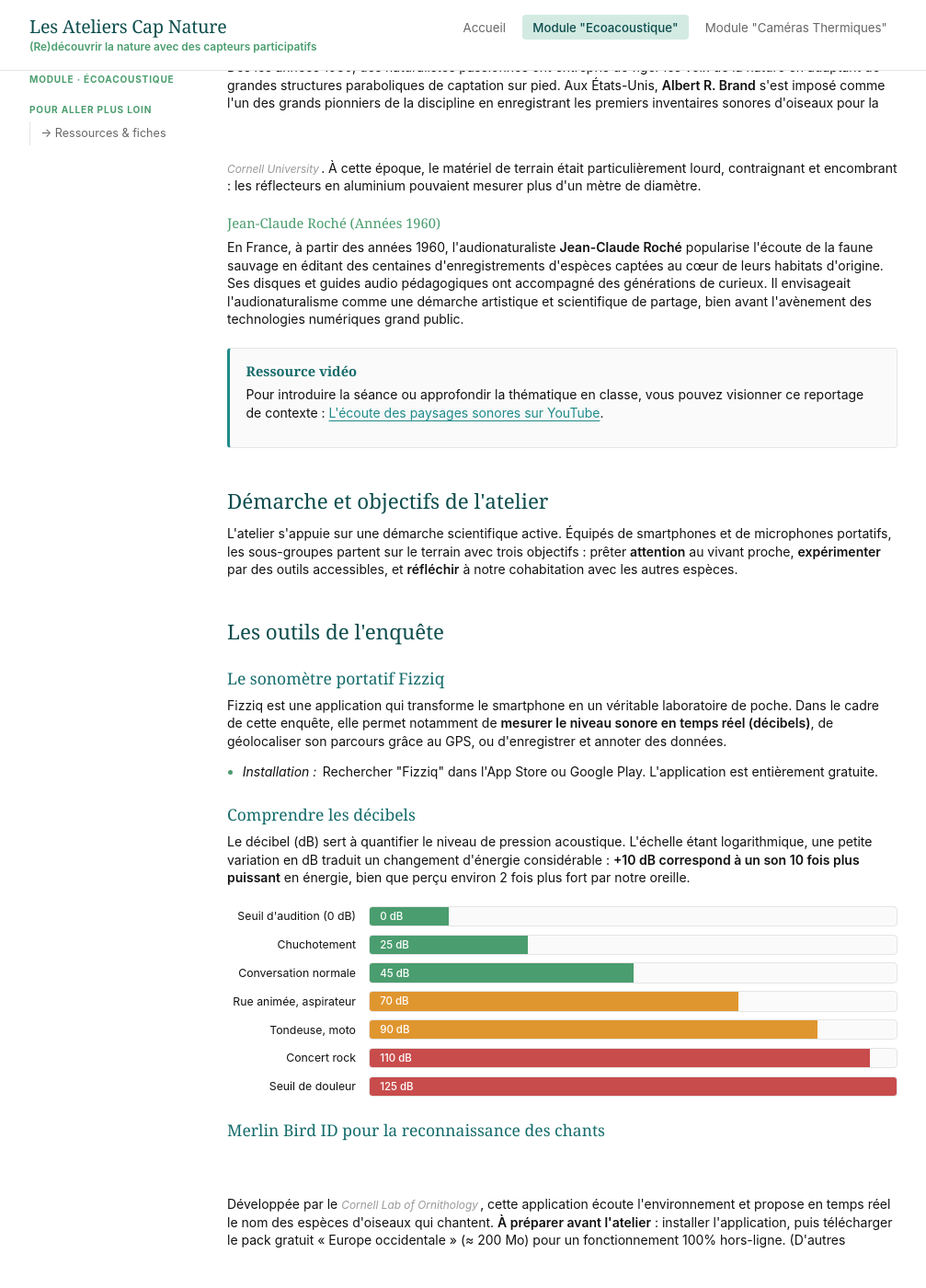
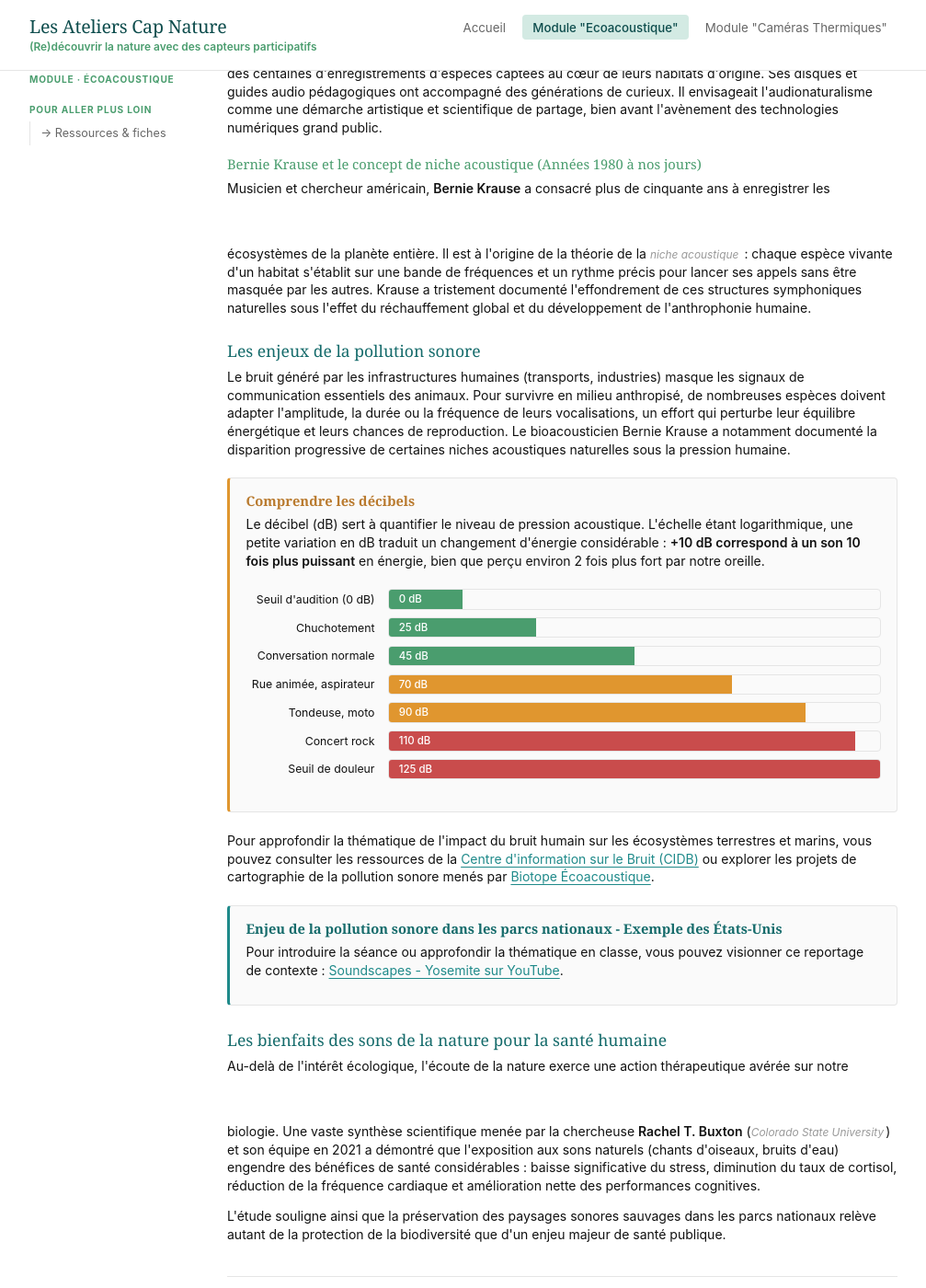
Before and after one commit to marieleapouliquen/wiki-cap-nature, a Jekyll site: the page built from _pages/module-oiseaux/index.md, in a window 1280 px wide and 1400 px high, scrolled down 1198 px. Shown: the whole window at 92% size, without its empty margins (136-1143 px from the left). Built offline with Jekyll 4.4.1, drawn with Linux system fonts in a browser that asks for light colours; some of the changed text lies outside the part shown.

Commit message:
Update index.md

```diff
--- a/_pages/module-oiseaux/index.md
+++ b/_pages/module-oiseaux/index.md
@@ -45,13 +45,14 @@ soundscape:
 
 <main class="content">
 
-  <p class="page-lead"> Ce module d'écoacoustique invite les participant·es à mener une enquête sensible et instrumentée sur le paysage sonore et les oiseaux présents dans l'environnement. </p>
+  <p class="page-lead">
+    Ce module d'écoacoustique invite les participant·es à mener une enquête sensible et instrumentée sur le paysage sonore et les oiseaux présents dans l'environnement.
+  </p>
 
   <h2>Quelques concepts</h2>
 
   <h3>Qu'est-ce qu'un paysage sonore ?</h3>
-
-  <p>Le paysage sonore (<em>soundscape</em>) est l'ensemble des sons présents dans un lieu à un moment donné. Comme un paysage visuel composé de couleurs et de formes, il rassemble des sons de différentes natures. Les écoacousticiens classent ces sons en <strong>trois grandes catégories</strong>: </p>
+  <p>Le paysage sonore (<em>soundscape</em>) est l'ensemble des sons présents dans un lieu à un moment donné. Comme un paysage visuel composé de couleurs et de formes, il rassemble des sons de différentes natures. Les écoacousticiens classent ces signaux en <strong>trois grandes catégories</strong> :</p>
 
   <div class="concept-grid">
     <div class="concept-card">
@@ -71,68 +72,107 @@ soundscape:
   <h3>Pourquoi étudier les paysages sonores en écologie ?</h3>
   <p>L'analyse des indices acoustiques permet de mesurer l'état de santé d'un écosystème de manière non invasive. Les chercheurs étudient ces environnements pour quantifier la biodiversité, suivre l'évolution de l'activité animale (indices d'activité globale) ou évaluer l'impact négatif et fragmentaire de la pollution sonore sur la faune sauvage.</p>
 
-  <div class="callout warning">
-    <div class="callout-title">Les enjeux de la pollution sonore</div>
-    <p>Le bruit généré par les infrastructures humaines (transports, industries) masque les signaux de communication essentiels des animaux. Pour survivre en milieu anthropisé, de nombreuses espèces doivent adapter l'amplitude, la durée ou la fréquence de leurs vocalisations, un effort qui perturbe leur équilibre énergétique et leurs chances de reproduction. Le bioacousticien Bernie Krause a notamment documenté la disparition progressive de certaines niches acoustiques naturelles sous la pression humaine.</p>
-  </div>
-
   <h3>Les pionniers de l'audionaturalisme</h3>
 
   <h4>Albert R. Brand (Années 1930)</h4>
   <p>Dès les années 1930, des naturalistes passionnés ont entrepris de figer les voix de la nature en adaptant de grandes structures paraboliques de captation sur pied. Aux États-Unis, <strong>Albert R. Brand</strong> s'est imposé comme l'un des grands pionniers de la discipline en enregistrant les premiers inventaires sonores d'oiseaux pour la <em>Cornell University</em>. À cette époque, le matériel de terrain était particulièrement lourd, contraignant et encombrant : les réflecteurs en aluminium pouvaient mesurer plus d'un mètre de diamètre.</p>
 
   <h4>Jean-Claude Roché (Années 1960)</h4>
-  <p>En France, à partir des années 1960, l'audionaturaliste <strong>Jean-Claude Roché</strong> popularise l'écoute de la faune sauvage en éditant des centaines d'enregistrements d'espèces captées au cœur de leurs habitats d'origine. Ses disques et guides audio pédagogiques ont accompagné des générations de curieux. Il envisageait l'audionaturalisme comme une démarche artistique et scientifique de partage, bien avant l'avènement des technologies numériques grand public.</p>
+  <p>En France, à partir des années 1960, <strong>Jean-Claude Roché</strong> popularise l'écoute de la faune sauvage en éditant des centaines d'enregistrements d'espèces captées au cœur de leurs habitats d'origine. Ses disques et guides audio pédagogiques ont accompagné des générations de curieux. Il envisageait l'audionaturalisme comme une démarche artistique et scientifique de partage, bien avant l'avènement des technologies numériques grand public.</p>
+
+  <h4>Bernie Krause et le concept de niche acoustique (Années 1980 à nos jours)</h4>
+  <p>Musicien et chercheur américain, <strong>Bernie Krause</strong> a consacré plus de cinquante ans à enregistrer les écosystèmes de la planète entière. Il est à l'origine de la théorie de la <em>niche acoustique</em>&nbsp;: chaque espèce vivante d'un habitat s'établit sur une bande de fréquences et un rythme précis pour lancer ses appels sans être masquée par les autres. Krause a tristement documenté l'effondrement de ces structures symphoniques naturelles sous l'effet du réchauffement global et du développement de l'anthrophonie humaine.</p>
+
+  <h3>Les enjeux de la pollution sonore</h3>
+  <p>Le bruit généré par les infrastructures humaines (transports, industries) masque les signaux de communication essentiels des animaux. Pour survivre en milieu anthropisé, de nombreuses espèces doivent adapter l'amplitude, la durée ou la fréquence de leurs vocalisations, un effort qui perturbe leur équilibre énergétique et leurs chances de reproduction. Le bioacousticien Bernie Krause a notamment documenté la disparition progressive de certaines niches acoustiques naturelles sous la pression humaine.</p>
+
+  <div class="callout warning">
+    <div class="callout-title">Comprendre les décibels</div>
+    <p>Le décibel (dB) sert à quantifier le niveau de pression acoustique. L'échelle étant logarithmique, une petite variation en dB traduit un changement d'énergie considérable : <strong>+10 dB correspond à un son 10 fois plus puissant</strong> en énergie, bien que perçu environ 2 fois plus fort par notre oreille.</p>
+
+    <div class="db-chart">
+      <div class="db-row">
+        <span class="db-label">Seuil d'audition (0 dB)</span>
+        <div class="db-track"><div class="db-fill db-ok" style="width: 15%">0 dB</div></div>
+      </div>
+      <div class="db-row">
+        <span class="db-label">Chuchotement</span>
+        <div class="db-track"><div class="db-fill db-ok" style="width: 30%">25 dB</div></div>
+      </div>
+      <div class="db-row">
+        <span class="db-label">Conversation normale</span>
+        <div class="db-track"><div class="db-fill db-ok" style="width: 50%">45 dB</div></div>
+      </div>
+      <div class="db-row">
+        <span class="db-label">Rue animée, aspirateur</span>
+        <div class="db-track"><div class="db-fill db-warning" style="width: 70%">70 dB</div></div>
+      </div>
+      <div class="db-row">
+        <span class="db-label">Tondeuse, moto</span>
+        <div class="db-track"><div class="db-fill db-warning" style="width: 85%">90 dB</div></div>
+      </div>
+      <div class="db-row">
+        <span class="db-label">Concert rock</span>
+        <div class="db-track"><div class="db-fill db-danger" style="width: 95%">110 dB</div></div>
+      </div>
+      <div class="db-row">
+        <span class="db-label">Seuil de douleur</span>
+        <div class="db-track"><div class="db-fill db-danger" style="width: 100%">125 dB</div></div>
+      </div>
+    </div>
+  </div>
+
+  <p>Pour approfondir la thématique de l'impact du bruit humain sur les écosystèmes terrestres et marins, vous pouvez consulter les ressources de la <a href="http://www.bruit.fr/" target="_blank">Centre d'information sur le Bruit (CIDB)</a> ou explorer les projets de cartographie de la pollution sonore menés par <a href="https://www.biotope.fr/" target="_blank">Biotope Écoacoustique</a>.</p>
 
   <div class="callout info">
-    <div class="callout-title">Ressource vidéo</div>
-    <p>Pour introduire la séance ou approfondir la thématique en classe, vous pouvez visionner ce reportage de contexte : <a href="https://www.youtube.com/watch?v=9X5JfGI0hr0" target="_blank">L'écoute des paysages sonores sur YouTube</a>.</p>
+    <div class="callout-title">Enjeu de la pollution sonore dans les parcs nationaux - Exemple des États-Unis</div>
+    <p>Pour introduire la séance ou approfondir la thématique en classe, vous pouvez visionner ce reportage de contexte : <a href="https://www.youtube.com/watch?v=9X5JfGI0hr0" target="_blank">Soundscapes - Yosemite sur YouTube</a>.</p>
   </div>
+
+  <h3>Les bienfaits des sons de la nature pour la santé humaine</h3>
+  <p>Au-delà de l'intérêt écologique, l'écoute de la nature exerce une action thérapeutique avérée sur notre biologie. Une vaste synthèse scientifique menée par la chercheuse <strong>Rachel T. Buxton</strong> (<em>Colorado State University</em>) et son équipe en 2021 a démontré que l'exposition aux sons naturels (chants d'oiseaux, bruits d'eau) engendre des bénéfices de santé considérables : baisse significative du stress, diminution du taux de cortisol, réduction de la fréquence cardiaque et amélioration nette des performances cognitives.</p>
+  <p>L'étude souligne ainsi que la préservation des paysages sonores sauvages dans les parcs nationaux relève autant de la protection de la biodiversité que d'un enjeu majeur de santé publique.</p>
+
+  <hr>
 
   <h2>Démarche et objectifs de l'atelier</h2>
   <p>L'atelier s'appuie sur une démarche scientifique active. Équipés de smartphones et de microphones portatifs, les sous-groupes partent sur le terrain avec trois objectifs&nbsp;: prêter <strong>attention</strong> au vivant proche, <strong>expérimenter</strong> par des outils accessibles, et <strong>réfléchir</strong> à notre cohabitation avec les autres espèces.</p>
 
   <h2>Les outils de l'enquête</h2>
+  <p>Le tableau ci-dessous synthétise les solutions matérielles et logicielles mobilisées au cours de l'exploration :</p>
+
+  <table>
+    <thead>
+      <tr>
+        <th>Outil / Solution</th>
+        <th>Type</th>
+        <th>Fonction principale dans l'atelier</th>
+      </tr>
+    </thead>
+    <tbody>
+      <tr>
+        <td><strong>Fizziq</strong></td>
+        <td>Application mobile libre</td>
+        <td>Mesure précise de la pression acoustique en décibels (dB).</td>
+      </tr>
+      <tr>
+        <td><strong>Merlin Bird ID</strong></td>
+        <td>Application bioacoustique</td>
+        <td>Reconnaissance automatique et spectrogramme en temps réel.</td>
+      </tr>
+      <tr>
+        <td><strong>BirdMic (ou parabole)</strong></td>
+        <td>Accessoire matériel</td>
+        <td>Focalisation, isolation directionnelle et amplification des signaux.</td>
+      </tr>
+    </tbody>
+  </table>
 
   <h3>Le sonomètre portatif Fizziq</h3>
   <p>Fizziq est une application qui transforme le smartphone en un véritable laboratoire de poche. Dans le cadre de cette enquête, elle permet notamment de <strong>mesurer le niveau sonore en temps réel (décibels)</strong>, de géolocaliser son parcours grâce au GPS, ou d'enregistrer et annoter des données.</p>
   <ul>
     <li><em>Installation :</em> Rechercher "Fizziq" dans l'App Store ou Google Play. L'application est entièrement gratuite.</li>
   </ul>
-
-  <h3>Comprendre les décibels</h3>
-  <p>Le décibel (dB) sert à quantifier le niveau de pression acoustique. L'échelle étant logarithmique, une petite variation en dB traduit un changement d'énergie considérable : <strong>+10 dB correspond à un son 10 fois plus puissant</strong> en énergie, bien que perçu environ 2 fois plus fort par notre oreille.</p>
-
-  <div class="db-chart">
-    <div class="db-row">
-      <span class="db-label">Seuil d'audition (0 dB)</span>
-      <div class="db-track"><div class="db-fill db-ok" style="width: 15%">0 dB</div></div>
-    </div>
-    <div class="db-row">
-      <span class="db-label">Chuchotement</span>
-      <div class="db-track"><div class="db-fill db-ok" style="width: 30%">25 dB</div></div>
-    </div>
-    <div class="db-row">
-      <span class="db-label">Conversation normale</span>
-      <div class="db-track"><div class="db-fill db-ok" style="width: 50%">45 dB</div></div>
-    </div>
-    <div class="db-row">
-      <span class="db-label">Rue animée, aspirateur</span>
-      <div class="db-track"><div class="db-fill db-warning" style="width: 70%">70 dB</div></div>
-    </div>
-    <div class="db-row">
-      <span class="db-label">Tondeuse, moto</span>
-      <div class="db-track"><div class="db-fill db-warning" style="width: 85%">90 dB</div></div>
-    </div>
-    <div class="db-row">
-      <span class="db-label">Concert rock</span>
-      <div class="db-track"><div class="db-fill db-danger" style="width: 95%">110 dB</div></div>
-    </div>
-    <div class="db-row">
-      <span class="db-label">Seuil de douleur</span>
-      <div class="db-track"><div class="db-fill db-danger" style="width: 100%">125 dB</div></div>
-    </div>
-  </div>
 
   <h3>Merlin Bird ID pour la reconnaissance des chants</h3>
   <p>Développée par le <em>Cornell Lab of Ornithology</em>, cette application écoute l'environnement et propose en temps réel le nom des espèces d'oiseaux qui chantent. <strong>À préparer avant l'atelier</strong> : installer l'application, puis télécharger le pack gratuit « Europe occidentale » (≈ 200 Mo) pour un fonctionnement 100% hors-ligne. (D'autres alternatives comme <em>BirdNET</em> ou <em>BirdWeather</em> peuvent être explorées en complément).</p>
```
